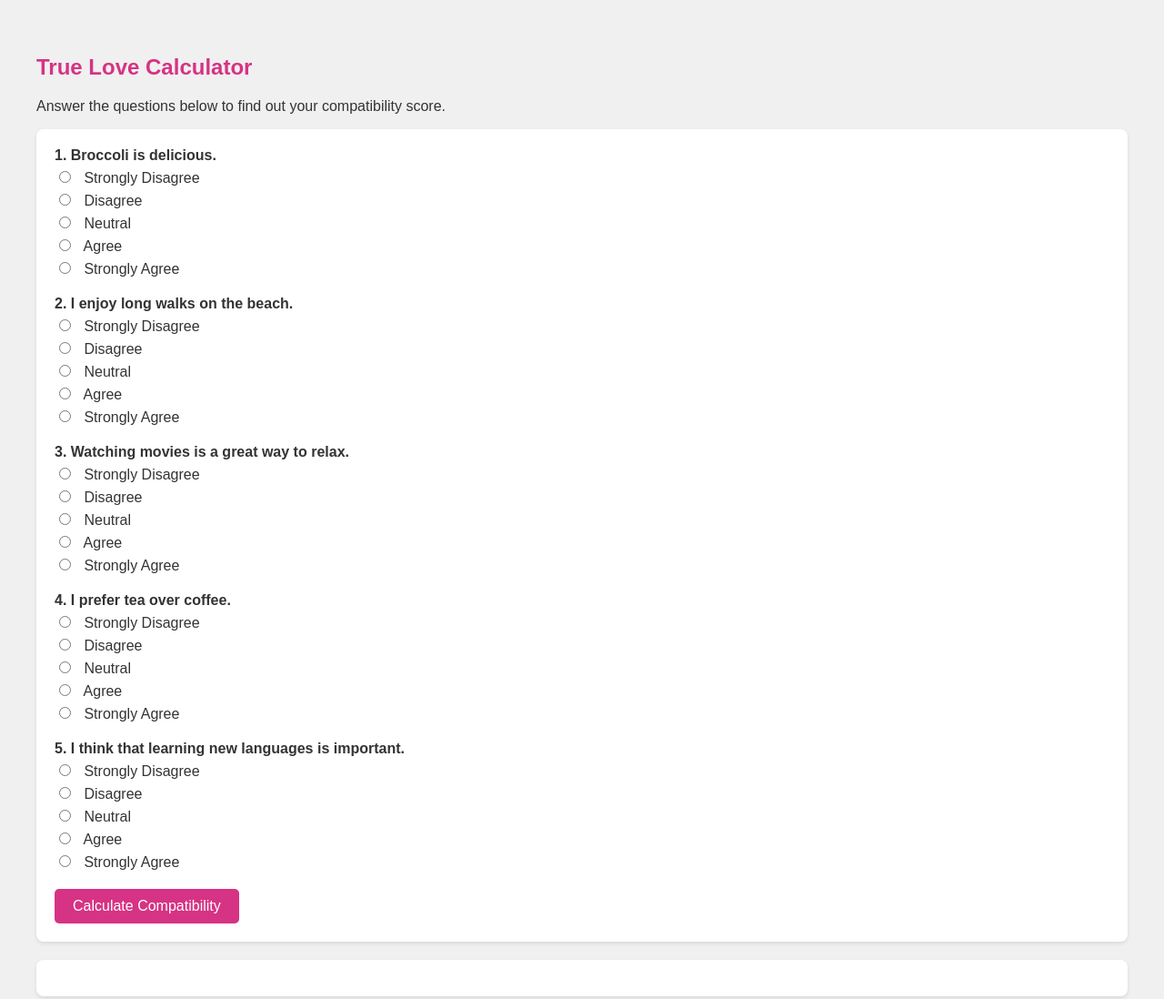
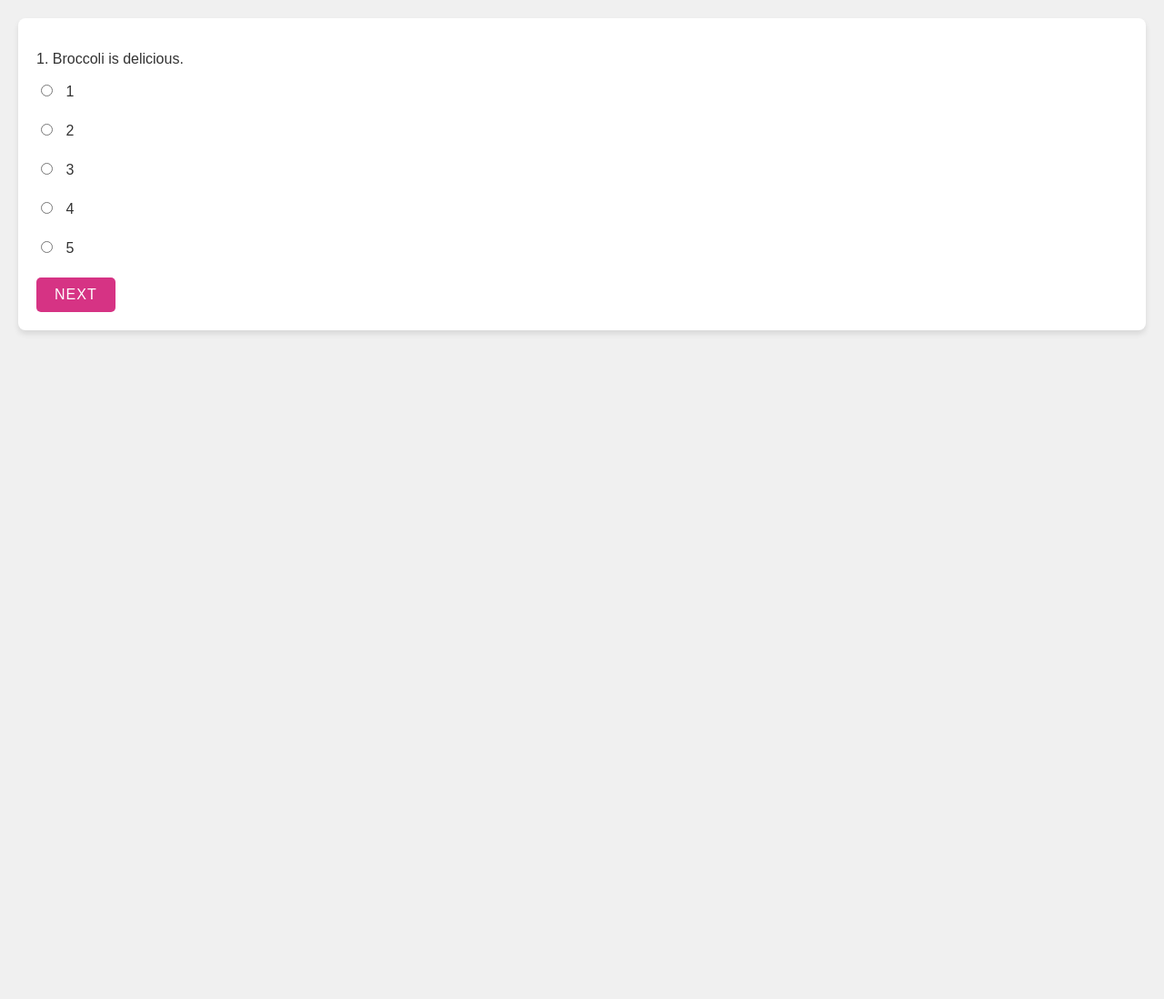
Before and after one commit to kirillsidorko/Love, a plain HTML site: page index.html in a window 1280 px wide. Shown: the whole page at 91% size. After the commit the page ends 800 px from the top, so only its background shows below. Drawn offline with Linux system fonts and the light colour scheme.

Commit message:
Add files via upload

```diff
--- a/index.html
+++ b/index.html
@@ -3,108 +3,113 @@
 <head>
     <meta charset="UTF-8">
     <meta name="viewport" content="width=device-width, initial-scale=1.0">
+    <title>True Love Calculator</title>
     <link rel="stylesheet" href="styles.css">
-<script src="script.js"></script>
-<title>True Love Calculator</title>
     <style>
-  body { font-family: Arial, sans-serif; margin: 20px; }
-  .question { margin-bottom: 20px; }
-  label { margin-right: 10px; }
-  #results { margin-top: 20px; }
+        body {
+            font-family: Arial, sans-serif;
+            padding: 20px;
+            margin: 0;
+        }
+        #quizContainer {
+            margin-bottom: 20px;
+        }
+        label {
+            margin-right: 10px;
+            display: block; /* Ensures each option is on a new line */
+        }
+        #results {
+            display: none;
+        }
     </style>
 </head>
 <body>
-<h2>True Love Calculator</h2>
-<p>Answer the questions below to find out your compatibility score.</p>
 
-<form id="loveQuiz">
-  <div class="question">
-    <p>1. Broccoli is delicious.</p>
-    <!-- Options for question 1 -->
-    <label><input type="radio" name="q1" value="1"> Strongly Disagree</label>
-    <label><input type="radio" name="q1" value="2"> Disagree</label>
-    <label><input type="radio" name="q1" value="3"> Neutral</label>
-    <label><input type="radio" name="q1" value="4"> Agree</label>
-    <label><input type="radio" name="q1" value="5"> Strongly Agree</label>
+<div id="quizContainer">
+    <p id="questionText">Question will go here.</p>
+    <div id="optionsContainer">
+        <!-- Options will be generated by JavaScript -->
     </div>
-    <div class="question">
-    <p>2. I enjoy long walks on the beach.</p>
-    <!-- Options for question 2 -->
-    <label><input type="radio" name="q2" value="1"> Strongly Disagree</label>
-    <label><input type="radio" name="q2" value="2"> Disagree</label>
-    <label><input type="radio" name="q2" value="3"> Neutral</label>
-    <label><input type="radio" name="q2" value="4"> Agree</label>
-    <label><input type="radio" name="q2" value="5"> Strongly Agree</label>
+    <button id="nextButton" onclick="nextQuestion()">Next</button>
+</div>
+<div id="results">
+    <!-- Results will be shown here -->
 </div>
 
-  <div class="question">
-    <p>3. Watching movies is a great way to relax.</p>
-    <!-- Options for question 3 -->
-    <label><input type="radio" name="q3" value="1"> Strongly Disagree</label>
-    <label><input type="radio" name="q3" value="2"> Disagree</label>
-    <label><input type="radio" name="q3" value="3"> Neutral</label>
-    <label><input type="radio" name="q3" value="4"> Agree</label>
-    <label><input type="radio" name="q3" value="5"> Strongly Agree</label>
-  </div>
+<script>
+    let currentQuestionIndex = 0;
+const questions = [
+    { text: "Broccoli is delicious.", answers: [1, 2, 3, 4, 5], correct: 1 },
+    { text: "I enjoy long walks on the beach.", answers: [1, 2, 3, 4, 5], correct: 5 },
+    { text: "Watching movies is a great way to relax.", answers: [1, 2, 3, 4, 5], correct: 3 },
+    { text: "I prefer tea over coffee.", answers: [1, 2, 3, 4, 5], correct: 4 },
+    { text: "I think that learning new languages is important.", answers: [1, 2, 3, 4, 5], correct: 2 }
+];
+const userAnswers = [];
 
-  <div class="question">
-    <p>4. I prefer tea over coffee.</p>
-    <!-- Options for question 4 -->
-    <label><input type="radio" name="q4" value="1"> Strongly Disagree</label>
-    <label><input type="radio" name="q4" value="2"> Disagree</label>
-    <label><input type="radio" name="q4" value="3"> Neutral</label>
-    <label><input type="radio" name="q4" value="4"> Agree</label>
-    <label><input type="radio" name="q4" value="5"> Strongly Agree</label>
-  </div>
+function displayQuestion(questionIndex) {
+    const question = questions[questionIndex];
+    document.getElementById("questionText").textContent = (questionIndex + 1) + ". " + question.text;
+    const optionsContainer = document.getElementById("optionsContainer");
+    optionsContainer.innerHTML = ""; // Clear previous options
 
-  <div class="question">
-    <p>5. I think that learning new languages is important.</p>
-    <!-- Options for question 5 -->
-    <label><input type="radio" name="q5" value="1"> Strongly Disagree</label>
-    <label><input type="radio" name="q5" value="2"> Disagree</label>
-    <label><input type="radio" name="q5" value="3"> Neutral</label>
-    <label><input type="radio" name="q5" value="4"> Agree</label>
-    <label><input type="radio" name="q5" value="5"> Strongly Agree</label>
-  </div>
+    question.answers.forEach((answer) => {
+        const option = document.createElement("input");
+        option.type = "radio";
+        option.name = "questionOption";
+        option.value = answer;
+        const label = document.createElement("label");
+        label.appendChild(option);
+        label.appendChild(document.createTextNode(` ${answer} `));
+        optionsContainer.appendChild(label);
+        optionsContainer.appendChild(document.createElement("br")); // Line break for readability
+    });
+}
 
-  <!-- Repeat the block above for questions 2 through 5 with appropriate adjustments -->
-
-  <button type="submit">Calculate Compatibility</button>
-</form>
-
-<div id="results"></div>
-
-<script>
-document.getElementById('loveQuiz').addEventListener('submit', function(e) {
-  e.preventDefault(); // Prevent the form from submitting normally
-
-  const desiredAnswers = {q1: 1, q2: 5, q3: 3, q4: 2, q5: 4}; // Example desired answers
-  let score = 100;
-  let totalDifference = 0;
-
-  // Loop through each question to calculate compatibility
-  for (const question in desiredAnswers) {
-    const userAnswer = parseInt(document.querySelector(`input[name="${question}"]:checked`)?.value);
-    if (!userAnswer) {
-      alert('Please answer all questions.');
+function nextQuestion() {
+    // Save the selected answer of the current question
+    const selectedOption = document.querySelector('input[name="questionOption"]:checked');
+    if (!selectedOption) {
+        alert("Please select an option.");
         return;
     }
-    totalDifference += Math.abs(userAnswer - desiredAnswers[question]);
+    userAnswers[currentQuestionIndex] = parseInt(selectedOption.value);
+
+    // Move to the next question or show results if it was the last question
+    currentQuestionIndex++;
+    if (currentQuestionIndex < questions.length) {
+        displayQuestion(currentQuestionIndex);
+    } else {
+        showResults();
+    }
 }
 
-  score -= totalDifference * 5; // Adjust scoring as needed
+function showResults() {
+    // Calculate compatibility score
+    let score = 100;
+    questions.forEach((question, index) => {
+        score -= Math.abs(question.correct - userAnswers[index]) * 5; // Adjust scoring as needed
+    });
 
     // Display results
-  const resultsDiv = document.getElementById('results');
-  resultsDiv.innerHTML = `<p>Your compatibility score is: ${score}%</p>`;
+    document.getElementById("quizContainer").style.display = "none";
+    const resultsDiv = document.getElementById("results");
+    resultsDiv.style.display = "block";
+    let resultMessage = `Your compatibility score is: ${score}%`;
     if (score >= 80) {
-    resultsDiv.innerHTML += `<p><strong>True Love!</strong></p>`;
+        resultMessage += `<p><strong>True Love!</strong></p>`;
     } else if (score >= 50) {
-    resultsDiv.innerHTML += `<p>Possible friends.</p>`;
+        resultMessage += `<p>Possible friends.</p>`;
     } else {
-    resultsDiv.innerHTML += `<p>Run away!</p>`;
+        resultMessage += `<p>It's better to stay apart!</p>`;
     }
-});
+    resultsDiv.innerHTML = resultMessage;
+}
+
+// Initialize the quiz by displaying the first question
+displayQuestion(currentQuestionIndex);
+
 </script>
+
 </body>
 </html>
--- a/styles.css
+++ b/styles.css
@@ -1,41 +1,36 @@
-/* styles.css */
-
 body {
     font-family: 'Arial', sans-serif;
     background-color: #f0f0f0;
+    color: #333;
+    padding: 20px;
     margin: 0;
-    padding: 20px;
-    color: #333;
 }
 
 h2 {
     color: #d63384;
 }
 
-  form {
-    background-color: #ffffff;
+#quizContainer {
+    background-color: #fff;
     padding: 20px;
     border-radius: 8px;
-    box-shadow: 0 2px 4px rgba(0,0,0,0.1);
+    box-shadow: 0 4px 6px rgba(0, 0, 0, 0.1);
+    margin-bottom: 20px;
 }
 
 .question {
     margin-bottom: 15px;
 }
 
-  .question p {
-    margin: 0;
-    margin-bottom: 5px;
-    font-weight: bold;
-  }
-
 label {
     display: block;
     margin-bottom: 5px;
+    cursor: pointer;
 }
 
 input[type="radio"] {
     margin-right: 10px;
+    cursor: pointer;
 }
 
 button {
@@ -46,6 +41,9 @@ body {
     border-radius: 5px;
     cursor: pointer;
     font-size: 16px;
+    text-transform: uppercase;
+    letter-spacing: 1px;
+    transition: background-color 0.3s ease;
 }
 
 button:hover {
@@ -53,17 +51,19 @@ body {
 }
 
 #results {
-    margin-top: 20px;
+    background-color: #ffffff;
     padding: 20px;
-    background-color: #ffffff;
     border-radius: 8px;
-    box-shadow: 0 2px 4px rgba(0,0,0,0.1);
+    box-shadow: 0 4px 6px rgba(0, 0, 0, 0.1);
+    display: none; /* Initially hidden until the quiz is completed */
 }
 
 #results p {
     margin: 0;
+    font-size: 16px;
 }
 
 #results strong {
     color: #d63384;
+    font-size: 18px;
 }
```
Lines whose indentation alone changed are shown as unchanged.
